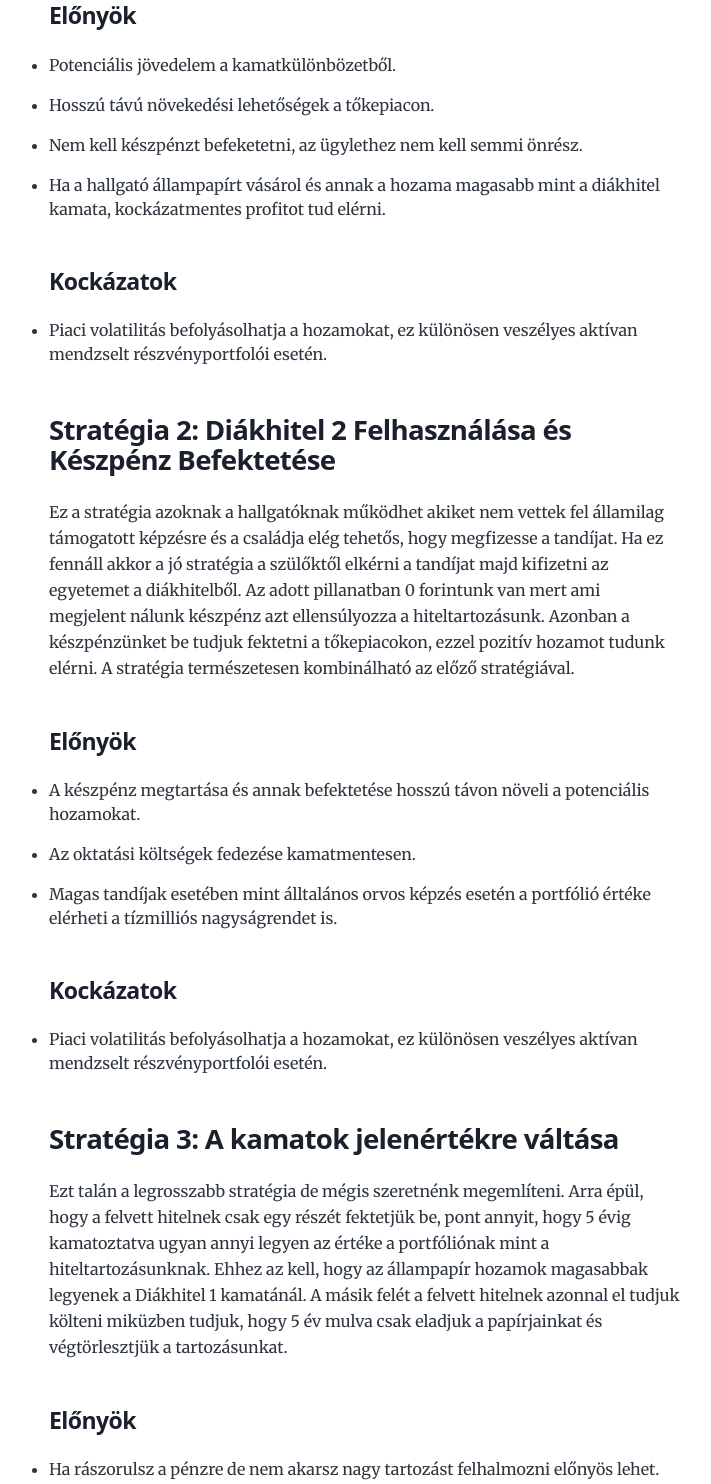
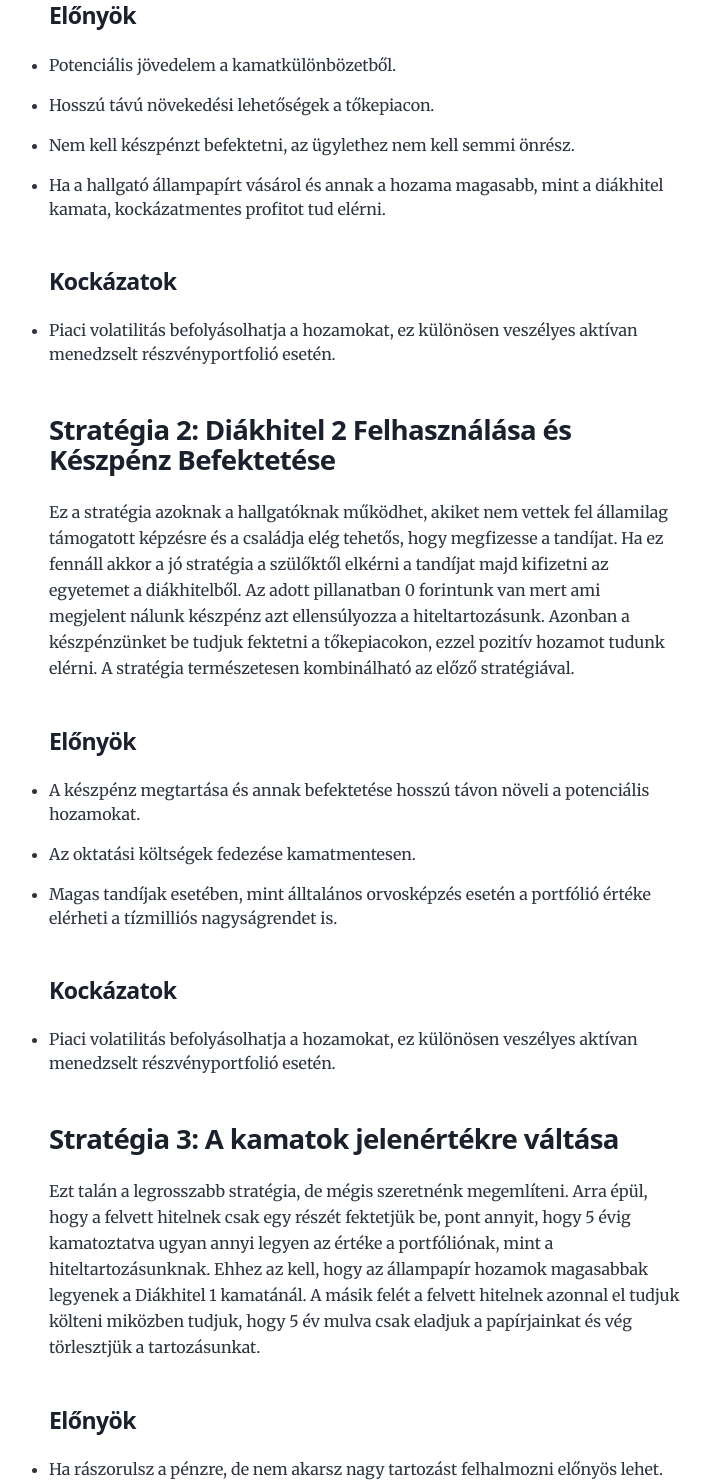
Before and after one commit to hakatiki/ETI-blog, a Gatsby site: page /DH/ in a window 1280 px wide. Shown: the part 3754-5238 px from the top of the page, without its empty margins (275-986 px from the left). Built offline with nearby package versions, Linux system fonts and the light colour scheme; Gatsby itself is replaced by a stand-in of ours.

Commit message:
helyesírás

```diff
--- a/content/blog/DH/index.md
+++ b/content/blog/DH/index.md
@@ -4,7 +4,7 @@ date: "2024-08-10"
 description: "Diákhitelek és befektetések kapcsolata Magyarországon"
 ---
 
-A magyarországi diákhitelek nem csupán a felsőoktatás finanszírozására szolgálnak, hanem stratégiai befektetési lehetőségeket is kínálhatnak a tudatos hallgatók számára. Ez a bejegyzés részletesen bemutatja a diákhitel típusait, a kapcsolódó befektetési stratégiákat, valamint az adóügyi vonatkozásokat. A cél, hogy a leleményes hallgatóknak segítsen az életben való elindulásban és betekintést adjon a pénzügyek világába. A cikk feltételezi, hogy az olvasónak nincsen szüksége a diákhitelre, hogy megéljen így befektetésként tudja használni. Egy excel táblát is mellékelünk az oldal alján amit letöltve szabadon reprodukálni lehet a számításainkat. Fontos megjegyezni, hogy ez nem befektetési tanács csak a mi gondolataink és tapasztalataink összegzése. Használd bölcsen az információt.
+A magyarországi diákhitelek nem csupán a felsőoktatás finanszírozására szolgálnak, hanem stratégiai befektetési lehetőségeket is kínálhatnak a tudatos hallgatók számára. Ez a bejegyzés részletesen bemutatja a diákhitel típusait, a kapcsolódó befektetési stratégiákat, valamint az adóügyi vonatkozásokat. A cél, hogy a leleményes hallgatóknak segítsen az életben való elindulásban és betekintést adjon a pénzügyek világába. A cikk feltételezi, hogy az olvasónak nincsen szüksége a diákhitelre, hogy megéljen így befektetésként tudja használni. Egy Excel táblát is mellékelünk az oldal alján, amit letöltve szabadon reprodukálni lehet a számításainkat. Fontos megjegyezni, hogy ez nem befektetési tanács csak a mi gondolataink és tapasztalataink összegzése. Használd bölcsen az információt.
 
 # Diákhitelek Magyarországon
 
@@ -59,10 +59,9 @@ Az igényléshez szükséges aktív hallgatói jogviszony, és a pontos feltéte
   - **3 Gyermek esetében:**  Az anyák esetében a teljes tartozást elengedik, ha több szerződésed van, az általad választott szerződésre vonatkozik ez a kedvezmény.
 
 
-
 ## Befektetési Stratégiák Diákhitellel
 
-Érdemes kiemelni, hogy a cikk írásának a pillanatában a Diákhitel 1 kamata és az állampapír hozamok egy szintent vannak így kockázatmentes hozamot nem lehet elérni. Azonban ha visszatekintünk az időben ilyenre akad példa. 2022-ben a COVID után megemelték a Diákhitel 1 kamatját az infláció miatt, azonban az új állampapírok még nem jelentek meg a piacon, hogy lecseréljék az akkoriban népszerű MÁP+-t. Emiatt sokan végtörlesztettek és lemaradtak az inflációkövető papírokról amik 18% körüli hozamot biztosítottak. Alapvetően a diákhitel egy kedvezményes hitel ami a hallgatók boldogulását segíti, így az várható, hogy a kamata ismét lemegy az inflációs helyzet rendeződésével. Azonban ez csak a mi magánvéleményünk.
+Érdemes kiemelni, hogy a cikk írásának a pillanatában a Diákhitel 1 kamata és az állampapír hozamok egy szinten vannak így kockázatmentes hozamot nem lehet elérni. Azonban, ha visszatekintünk az időben ilyenre akad példa. 2022-ben a COVID után megemelték a Diákhitel 1 kamatját az infláció miatt, azonban az új állampapírok még nem jelentek meg a piacon, hogy lecseréljék az akkoriban népszerű MÁP+-t. Emiatt sokan végtörlesztettek és lemaradtak az inflációkövető papírokról, amik 18% körüli hozamot biztosítottak. Alapvetően a diákhitel egy kedvezményes hitel, ami a hallgatók boldogulását segíti, így az várható, hogy a kamata ismét lemegy az inflációs helyzet rendeződésével. Azonban ez csak a mi magánvéleményünk.
 
 ### Stratégia 1: Diákhitel 1 Befektetése
 
@@ -71,33 +70,31 @@ A Diákhitel 1 által felvett összeget befektethetjük állampapírokba, részv
 #### Előnyök
 - Potenciális jövedelem a kamatkülönbözetből.
 - Hosszú távú növekedési lehetőségek a tőkepiacon.
-- Nem kell készpénzt befeketetni, az ügylethez nem kell semmi önrész.
-- Ha a hallgató állampapírt vásárol és annak a hozama magasabb mint a diákhitel kamata, kockázatmentes profitot tud elérni.
+- Nem kell készpénzt befektetni, az ügylethez nem kell semmi önrész.
+- Ha a hallgató állampapírt vásárol és annak a hozama magasabb, mint a diákhitel kamata, kockázatmentes profitot tud elérni.
 
 #### Kockázatok
-- Piaci volatilitás befolyásolhatja a hozamokat, ez különösen veszélyes aktívan mendzselt részvényportfolói esetén.
+- Piaci volatilitás befolyásolhatja a hozamokat, ez különösen veszélyes aktívan menedzselt részvényportfolió esetén.
 
 ### Stratégia 2: Diákhitel 2 Felhasználása és Készpénz Befektetése
-Ez a stratégia azoknak a hallgatóknak működhet akiket nem vettek fel államilag támogatott képzésre és a családja elég tehetős, hogy megfizesse a tandíjat. Ha ez fennáll akkor a jó stratégia a szülőktől elkérni a tandíjat majd kifizetni az egyetemet a diákhitelből. Az adott pillanatban 0 forintunk van mert ami megjelent nálunk készpénz azt ellensúlyozza a hiteltartozásunk. Azonban a készpénzünket be tudjuk fektetni a tőkepiacokon, ezzel pozitív hozamot tudunk elérni. A stratégia természetesen kombinálható az előző stratégiával.
+Ez a stratégia azoknak a hallgatóknak működhet, akiket nem vettek fel államilag támogatott képzésre és a családja elég tehetős, hogy megfizesse a tandíjat. Ha ez fennáll akkor a jó stratégia a szülőktől elkérni a tandíjat majd kifizetni az egyetemet a diákhitelből. Az adott pillanatban 0 forintunk van mert ami megjelent nálunk készpénz azt ellensúlyozza a hiteltartozásunk. Azonban a készpénzünket be tudjuk fektetni a tőkepiacokon, ezzel pozitív hozamot tudunk elérni. A stratégia természetesen kombinálható az előző stratégiával.
 
 #### Előnyök
 - A készpénz megtartása és annak befektetése hosszú távon növeli a potenciális hozamokat.
 - Az oktatási költségek fedezése kamatmentesen.
-- Magas tandíjak esetében mint álltalános orvos képzés esetén a portfólió értéke elérheti a tízmilliós nagyságrendet is.
+- Magas tandíjak esetében, mint álltalános orvosképzés esetén a portfólió értéke elérheti a tízmilliós nagyságrendet is.
 
 #### Kockázatok
-- Piaci volatilitás befolyásolhatja a hozamokat, ez különösen veszélyes aktívan mendzselt részvényportfolói esetén.
-
+- Piaci volatilitás befolyásolhatja a hozamokat, ez különösen veszélyes aktívan menedzselt részvényportfolió esetén.
 
 ### Stratégia 3: A kamatok jelenértékre váltása
 
-Ezt talán a legrosszabb stratégia de mégis szeretnénk megemlíteni. Arra épül, hogy a felvett hitelnek csak egy részét fektetjük be, pont annyit, hogy 5 évig kamatoztatva ugyan annyi legyen az értéke a portfóliónak mint a hiteltartozásunknak. Ehhez az kell, hogy az állampapír hozamok magasabbak legyenek a Diákhitel 1 kamatánál. A másik felét a felvett hitelnek azonnal el tudjuk költeni miküzben tudjuk, hogy 5 év mulva csak eladjuk a papírjainkat és végtörlesztjük a tartozásunkat.
+Ezt talán a legrosszabb stratégia, de mégis szeretnénk megemlíteni. Arra épül, hogy a felvett hitelnek csak egy részét fektetjük be, pont annyit, hogy 5 évig kamatoztatva ugyan annyi legyen az értéke a portfóliónak, mint a hiteltartozásunknak. Ehhez az kell, hogy az állampapír hozamok magasabbak legyenek a Diákhitel 1 kamatánál. A másik felét a felvett hitelnek azonnal el tudjuk költeni miközben tudjuk, hogy 5 év mulva csak eladjuk a papírjainkat és vég törlesztjük a tartozásunkat.
 
 #### Előnyök
-- Ha rászorulsz a pénzre de nem akarsz nagy tartozást felhalmozni előnyös lehet.
+- Ha rászorulsz a pénzre, de nem akarsz nagy tartozást felhalmozni előnyös lehet.
 #### Kockázatok
 - A portfólió hozama meg kell, hogy egyezzen a hitel kamatozásával. Ezt nehéz elérni változó kamatok mellett.
-
 
 
 ## Adózási Szempontok
@@ -116,7 +113,7 @@ A Tartós Befektetési Számla (TBSZ) egy kedvezményes befektetési forma Magya
 
 A TBSZ használata hosszú távon jelentős hozamnövekedést eredményezhet, különösen állampapírok és részvények esetében. Az adókedvezmények maximalizálása érdekében érdemes legalább 3-5 éves befektetési időtávot tervezni. Ez az időszak lehetővé teszi, hogy a befektetők kihasználják a teljes adómentességet és minimalizálják a befektetésekkel kapcsolatos költségeket.
 
-- **Hosszú távú befektetési stratégia:** A TBSZ különösen előnyös azok számára, akik hosszú távú befektetési stratégiát követnek. Az adómentesség miatt az elért hozamok újrabefektethetők, növelve ezzel a befektetés összértékét az idő múlásával.
+- **Hosszú távú befektetési stratégia:** A TBSZ különösen előnyös azok számára, akik hosszú távú befektetési stratégiát követnek. Az adómentesség miatt az elért hozamok újra befektethetők, növelve ezzel a befektetés összértékét az idő múlásával.
 - **Optimális eszközallokáció:** A TBSZ lehetőséget nyújt a különböző eszközosztályok közötti rugalmas allokációra, mivel a befektetett eszközök közötti átrendezés adóhatás nélkül valósulhat meg.
 
 A Tartós Befektetési Számla hatékony eszköz az adók minimalizálására és a befektetési hozamok maximalizálására. Érdemes mérlegelni a TBSZ nyitásának lehetőségét, különösen hosszú távú befektetési célok esetén.
```
